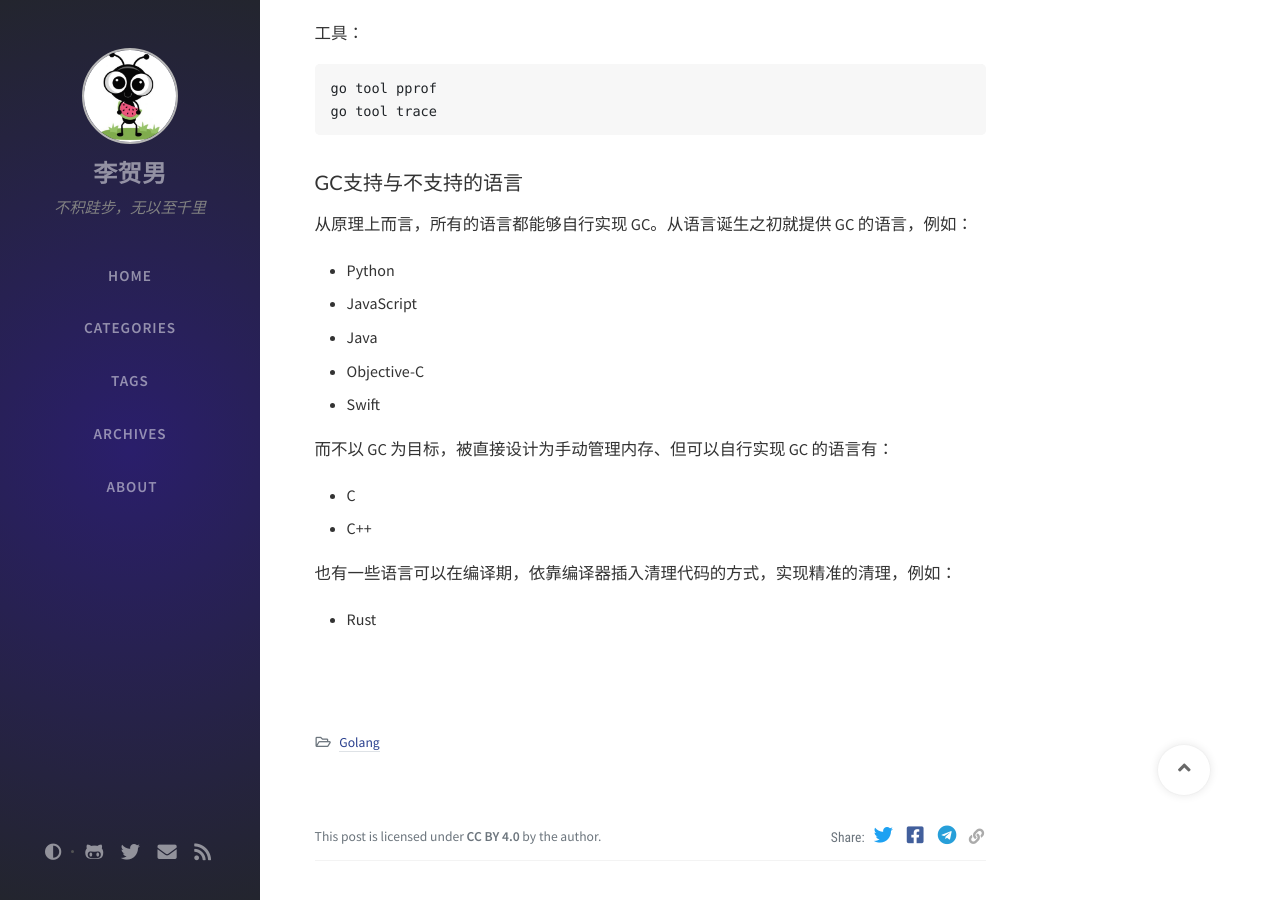
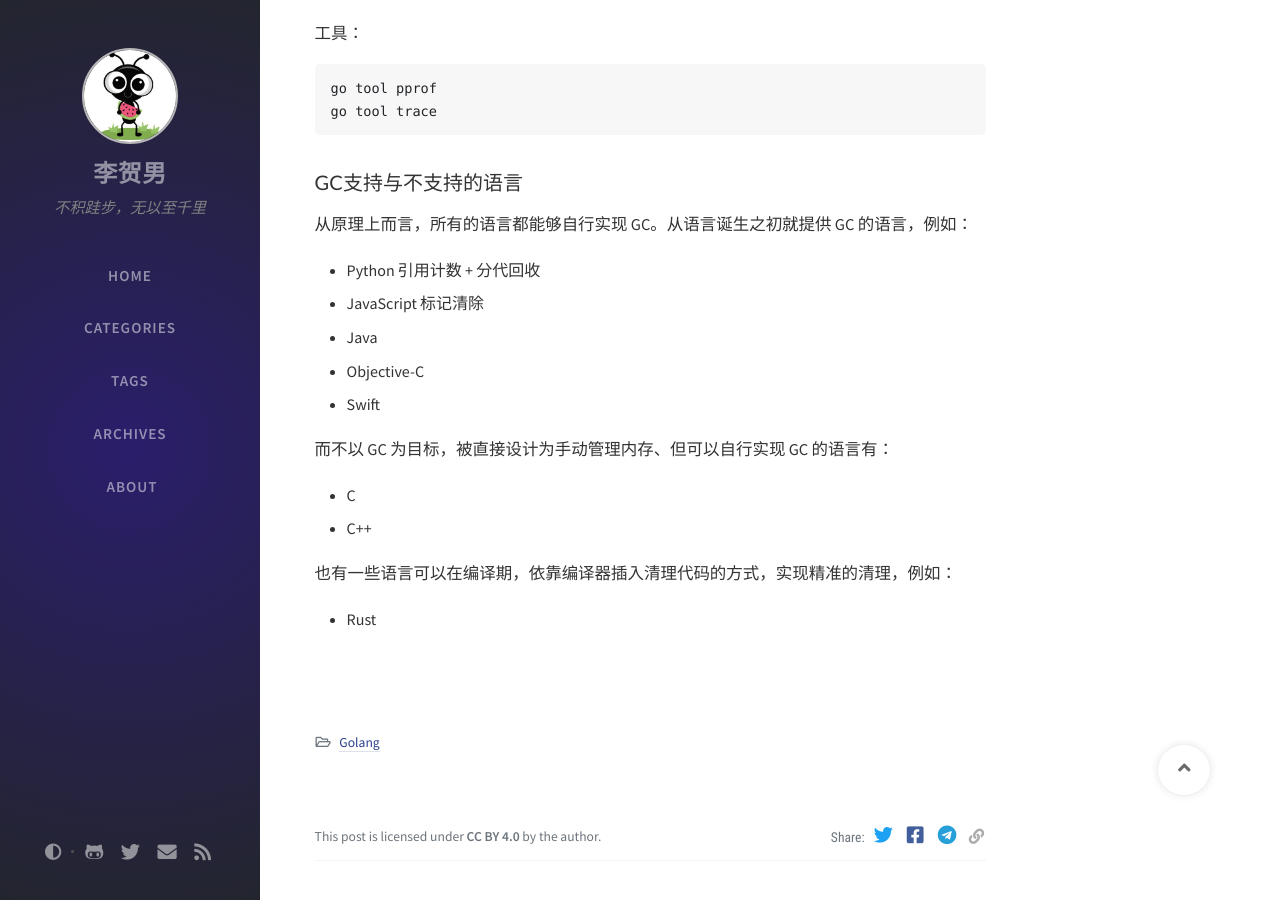
Before and after one commit to lihenan1993/lihenan1993.github.io, a Jekyll site: the page built from _posts/Golang/2020-10-01-GC.md, in a window 1280 px wide and 900 px high, scrolled down 5392 px. Built offline with Jekyll 4.4.1, drawn with Linux system fonts in a browser that asks for light colours; nearby versions of some CDN libraries; comment, search, counter and statistics services are not loaded.

Commit message:
不同语言GC补充

```diff
--- a/_posts/Golang/2020-10-01-GC.md
+++ b/_posts/Golang/2020-10-01-GC.md
@@ -192,8 +192,8 @@ go tool trace
 
 从原理上而言，所有的语言都能够自行实现 GC。从语言诞生之初就提供 GC 的语言，例如：
 
-- Python
-- JavaScript
+- Python 引用计数 + 分代回收
+- JavaScript 标记清除
 - Java
 - Objective-C
 - Swift
```
